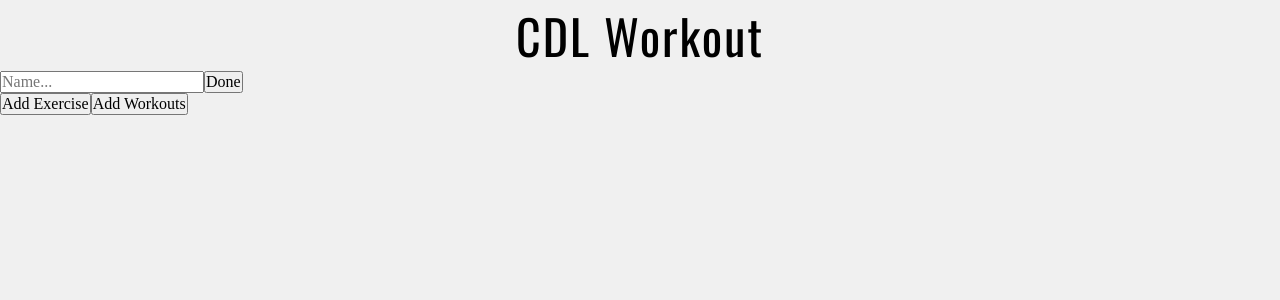
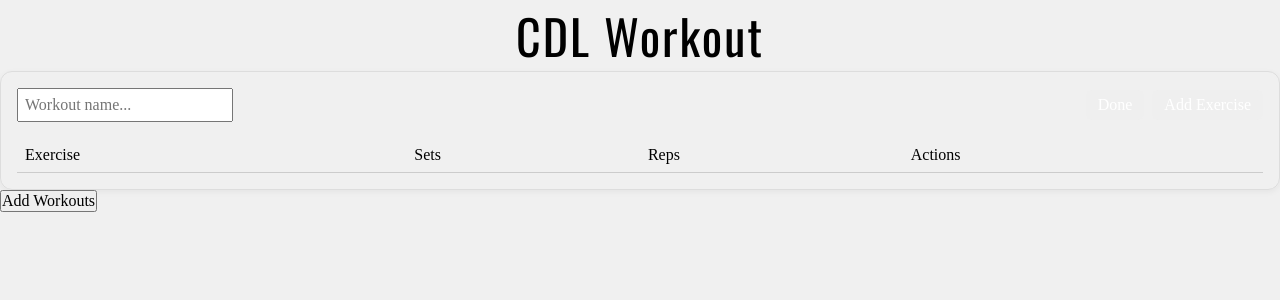
Before and after one commit to callum-laing/cdl-workout, a Vue app: page / in a window 1280 px wide. Both pictures are taken after a click on the button "Add Workouts". Shown: the top 300 px of the page. Built offline with nearby package versions, Linux system fonts and the light colour scheme; a web font is replaced by a local one.

Commit message:
updated to tables, moved editing to single button

```diff
--- a/src/components/ExerciseItem.vue
+++ b/src/components/ExerciseItem.vue
@@ -1,28 +1,91 @@
 <script setup>
-import { ref } from 'vue'
 const model = defineModel('exercises')
 
-const editExercises = ref(true)
+const props = defineProps({
+  editable: Boolean
+})
 
-const toggleEdit = () => {
-  editExercises.value = !editExercises.value
-}
+const emit = defineEmits(['remove'])
 </script>
 
 <template>
-  <div v-if="editExercises">
-    <input v-model="exercises.name" placeholder="Exercise name.." type="text" />
-    <input v-model="exercises.sets" placeholder="Sets" type="number" />
-    <input v-model="exercises.reps" placeholder="Reps" type="number" />
-    <button @click="toggleEdit">Done</button>
-  </div>
-
-  <div v-else>
-    <p>{{ exercises.name }}</p>
-    <p>{{ exercises.sets }}</p>
-    <p>{{ exercises.reps }}</p>
-    <button @click="toggleEdit">Edit</button>
+  <div class="exercises-container">
+    <table>
+      <thead>
+        <tr>
+          <th>Exercise</th>
+          <th>Sets</th>
+          <th>Reps</th>
+          <th v-if="editable">Actions</th>
+        </tr>
+      </thead>
+      <tbody>
+        <tr v-for="(exercise, index) in exercises" :key="exercise.id">
+          <td>
+            <template v-if="editable">
+              <input v-model="exercise.name" placeholder="Exercise name..." />
+            </template>
+            <template v-else>
+              {{ exercise.name }}
+            </template>
+          </td>
+          <td>
+            <template v-if="editable">
+              <input v-model.number="exercise.sets" type="number" placeholder="Sets" />
+            </template>
+            <template v-else>
+              {{ exercise.sets }}
+            </template>
+          </td>
+          <td>
+            <template v-if="editable">
+              <input v-model.number="exercise.reps" type="number" placeholder="Reps" />
+            </template>
+            <template v-else>
+              {{ exercise.reps }}
+            </template>
+          </td>
+          <td v-if="editable" class="actions">
+            <button class="remove-btn" @click="emit('remove', index)">✕</button>
+          </td>
+        </tr>
+      </tbody>
+    </table>
   </div>
 </template>
 
-<style scoped></style>
+<style scoped>
+.exercises-container {
+  overflow-x: auto;
+}
+
+table {
+  width: 100%;
+  border-collapse: collapse;
+  text-align: left;
+}
+
+th,
+td {
+  border-bottom: 1px solid #ccc;
+  padding: 8px;
+}
+
+input {
+  width: 100%;
+  padding: 4px;
+}
+
+.remove-btn {
+  background: #e74c3c;
+  color: white;
+  border: none;
+  padding: 4px 8px;
+  border-radius: 4px;
+  cursor: pointer;
+}
+
+.remove-btn:hover {
+  background: #c0392b;
+}
+</style>
--- a/src/components/WorkoutItem.vue
+++ b/src/components/WorkoutItem.vue
@@ -4,32 +4,86 @@ import ExerciseItem from './ExerciseItem.vue'
 
 const model = defineModel('workout')
 
-const addExercise = () => {
-  model.value.exercises.push({ id: crypto.randomUUID(), name: '', sets: 0, reps: 0 })
-}
-
 const editWorkout = ref(true)
 const toggleWorkoutEdit = () => {
   editWorkout.value = !editWorkout.value
 }
+
+const addExercise = () => {
+  model.value.exercises.push({
+    id: crypto.randomUUID(),
+    name: '',
+    sets: 0,
+    reps: 0
+  })
+}
+
+const removeExercise = (index) => {
+  model.value.exercises.splice(index, 1)
+}
 </script>
 
 <template>
-  <div v-if="editWorkout">
-    <input v-model="workout.name" placeholder="Name..." type="text" />
-    <button @click="toggleWorkoutEdit">Done</button>
+  <div class="workout-container">
+    <div class="workout-header">
+      <template v-if="editWorkout">
+        <input v-model="workout.name" placeholder="Workout name..." type="text" />
+      </template>
+      <template v-else>
+        <h2>{{ workout.name || 'Unnamed Workout' }}</h2>
+      </template>
+
+      <div class="button-group">
+        <button @click="toggleWorkoutEdit">
+          {{ editWorkout ? 'Done' : 'Edit Workout' }}
+        </button>
+        <button v-if="editWorkout" @click="addExercise">Add Exercise</button>
+      </div>
+    </div>
+
+    <ExerciseItem
+      v-model:exercises="workout.exercises"
+      :editable="editWorkout"
+      @remove="removeExercise"
+    />
   </div>
-  <div v-else>
-    <p>{{ workout.name }}</p>
-    <button @click="toggleWorkoutEdit">Edit</button>
-  </div>
-
-  <ExerciseItem
-    v-for="(exercise, index) in workout.exercises"
-    :key="exercise.id"
-    v-model:exercises="workout.exercises[index]"
-  />
-  <button @click="addExercise">Add Exercise</button>
 </template>
 
-<style scoped></style>
+<style scoped>
+.workout-container {
+  display: flex;
+  flex-direction: column;
+  gap: 1rem;
+  border: 1px solid #ddd;
+  padding: 1rem;
+  border-radius: 12px;
+  box-shadow: 0 2px 6px rgba(0, 0, 0, 0.05);
+}
+
+.workout-header {
+  display: flex;
+  justify-content: space-between;
+  align-items: center;
+  flex-wrap: wrap;
+  gap: 0.5rem;
+}
+
+.button-group {
+  display: flex;
+  gap: 0.5rem;
+}
+
+button {
+  color: white;
+  border: none;
+  padding: 6px 12px;
+  border-radius: 6px;
+  cursor: pointer;
+  transition: 0.2s;
+}
+
+input {
+  padding: 6px;
+  font-size: 1rem;
+}
+</style>
```
